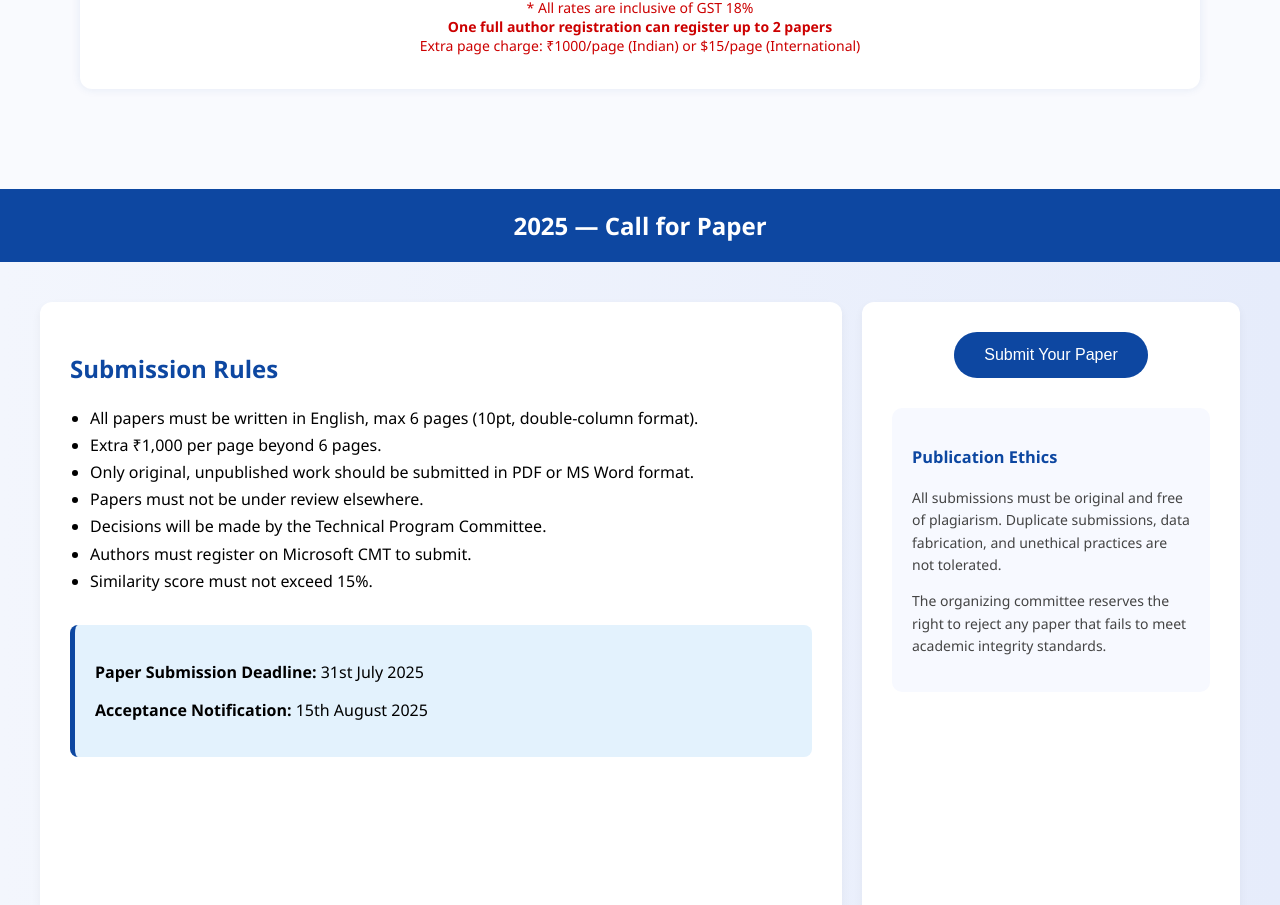
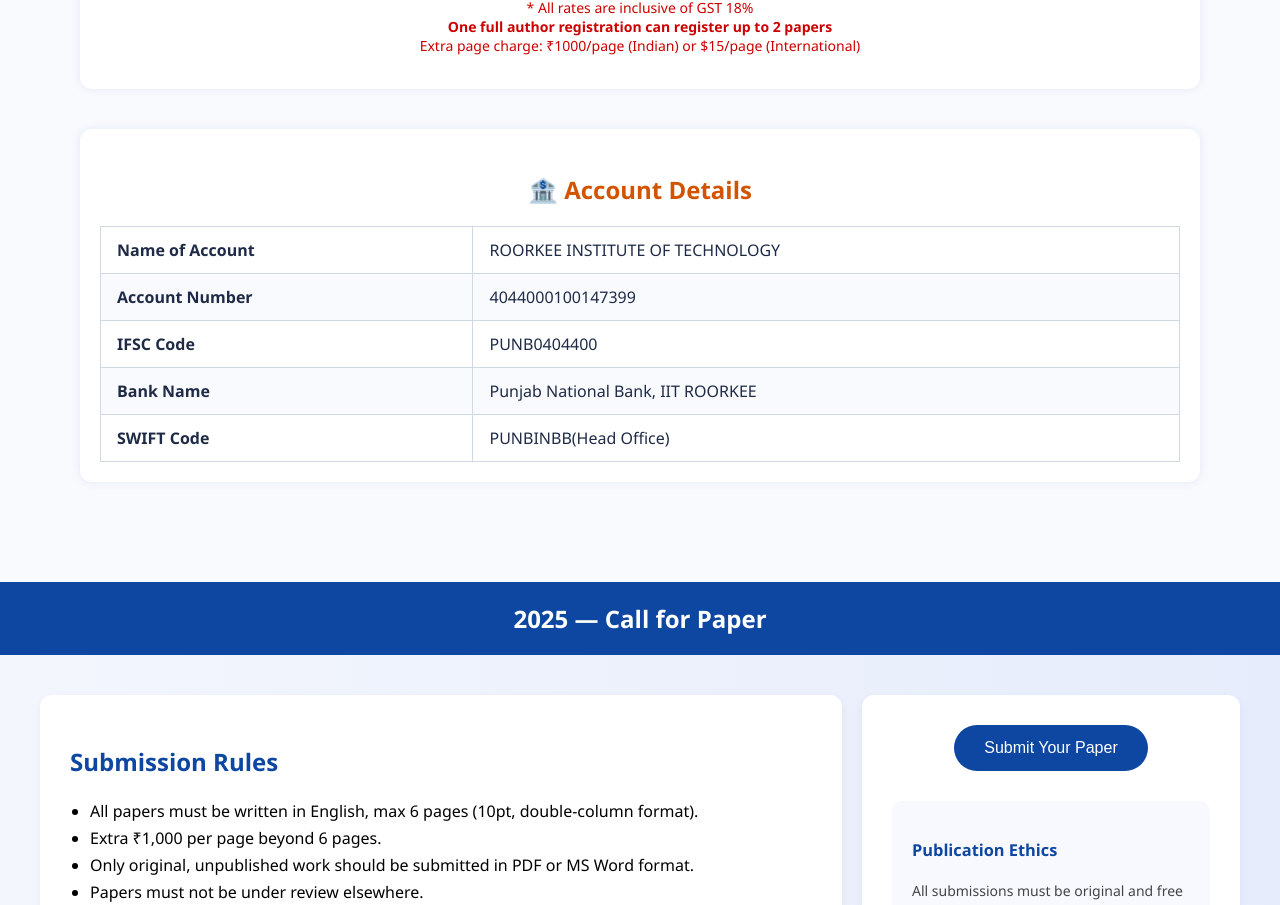
Before and after one commit to PriyanshuRoushan/confwebsite25, a React (Create React App) app in the folder frontend/: page / in a window 1280 px wide. Shown: the part 3960-4865 px from the top of the page. Built offline with nearby package versions, Linux system fonts and the light colour scheme; a web font is replaced by a local one.

Commit message:
updated-registration

```diff
--- a/frontend/src/components/registration/Registration.css
+++ b/frontend/src/components/registration/Registration.css
@@ -27,7 +27,8 @@
   font-size: 16px;
 }
 
-.reg-table th, .reg-table td {
+.reg-table th,
+.reg-table td {
   padding: 12px 16px;
   border: 1px solid #cfd9e4;
   text-align: center;
@@ -48,3 +49,34 @@
   text-align: center;
   font-size: 14px;
 }
+
+/* Account Details Section */
+.account-details {
+  margin-top: 40px;
+  padding: 20px;
+  background-color: #fff;
+  border-radius: 12px;
+  box-shadow: 0 0 10px rgba(31, 75, 153, 0.1);
+}
+
+.account-heading {
+  text-align: center;
+  color: #d35400;
+  font-size: 24px;
+  margin-bottom: 20px;
+}
+
+.account-table {
+  width: 100%;
+  font-size: 16px;
+  border-collapse: collapse;
+}
+
+.account-table td {
+  padding: 12px 16px;
+  border: 1px solid #cfd9e4;
+}
+
+.account-table tr:nth-child(even) {
+  background-color: #f9fafe;
+}
--- a/frontend/src/components/registration/Registration.js
+++ b/frontend/src/components/registration/Registration.js
@@ -5,6 +5,7 @@
   return (
     <section className="registration-section">
       <h2 className="reg-heading">🎓 Conference Registration</h2>
+
       <div className="reg-table-container">
         <table className="reg-table">
           <thead>
@@ -34,12 +35,42 @@
             <tr><td>Tutorial only (Foreign Student)</td><td>$15</td><td>$30</td><td>$30</td><td>$50</td></tr>
           </tbody>
         </table>
+
         <p className="note">
           * All rates are inclusive of GST 18% <br />
           <strong>One full author registration can register up to 2 papers</strong> <br />
           Extra page charge: ₹1000/page (Indian) or $15/page (International)
         </p>
       </div>
+
+      {/* Account Details Section */}
+      <div className="account-details">
+        <h3 className="account-heading">🏦 Account Details</h3>
+        <table className="account-table">
+          <tbody>
+            <tr>
+              <td><strong>Name of Account</strong></td>
+              <td>ROORKEE INSTITUTE OF TECHNOLOGY</td>
+            </tr>
+            <tr>
+              <td><strong>Account Number</strong></td>
+              <td>4044000100147399</td>
+            </tr>
+            <tr>
+              <td><strong>IFSC Code</strong></td>
+              <td>PUNB0404400</td>
+            </tr>
+            <tr>
+              <td><strong>Bank Name</strong></td>
+              <td>Punjab National Bank, IIT ROORKEE</td>
+            </tr>
+            <tr>
+              <td><strong>SWIFT Code</strong></td>
+              <td>PUNBINBB(Head Office)</td>
+            </tr>
+          </tbody>
+        </table>
+      </div>
     </section>
   );
 };
```
Also changed, not shown: frontend/src/components/preparing/preparing.js (added).
